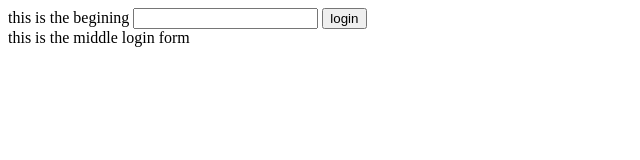
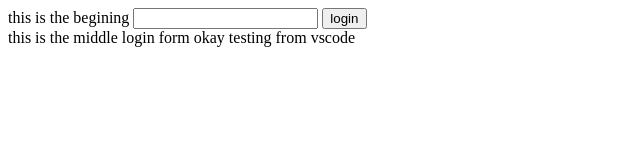
Before and after one commit to oladelewonder/testinggitcommands, a plain HTML site: page index.html in a window 1280 px wide. Shown: the whole page, without its empty margins (0-640 px from the left). Drawn offline with Linux system fonts and the light colour scheme.

Commit message:
git commit

```diff
--- a/index.html
+++ b/index.html
@@ -15,6 +15,7 @@
     <div id="second">
         this is the middle
         login form
+        okay testing from vscode
 
     </div>
 </body>
```
